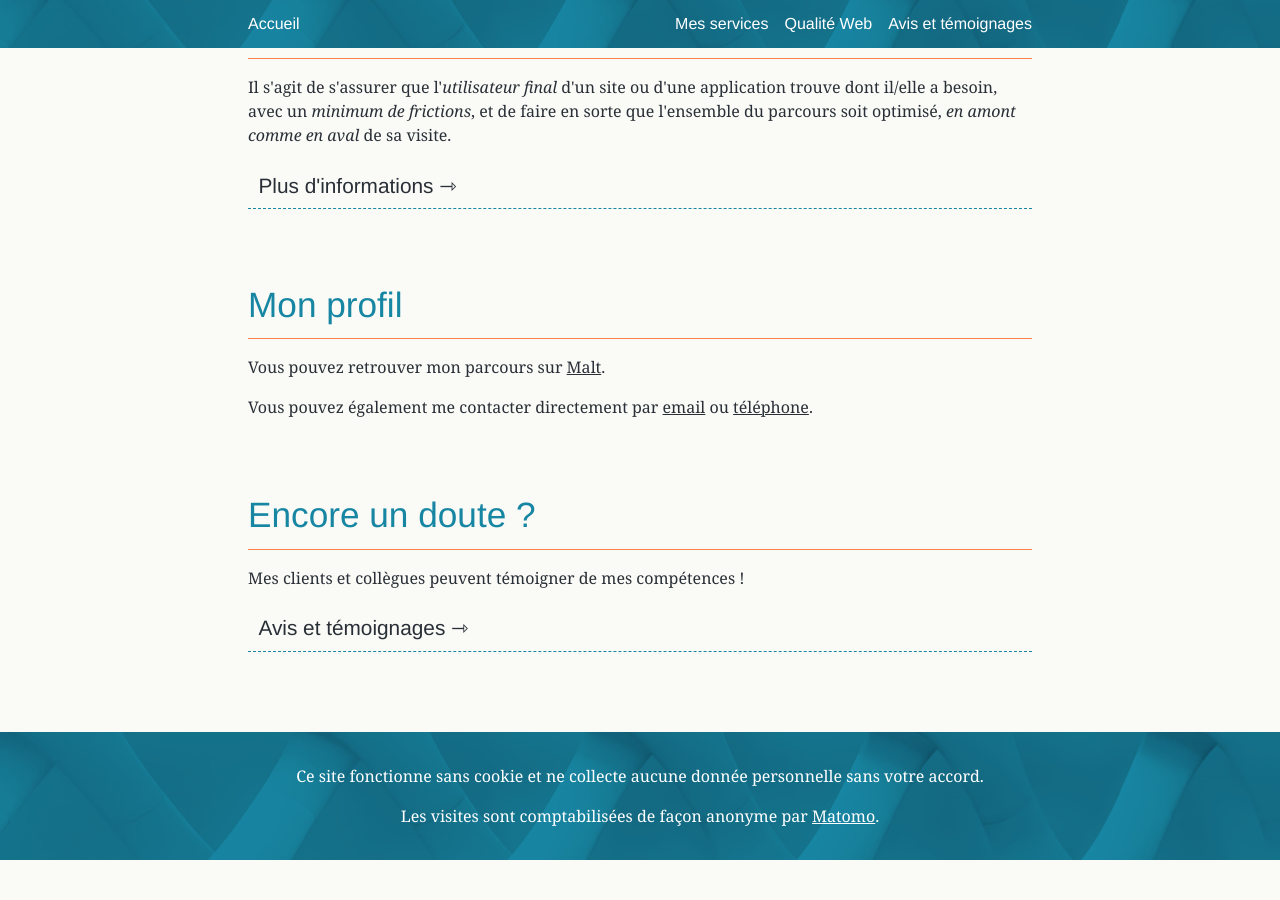
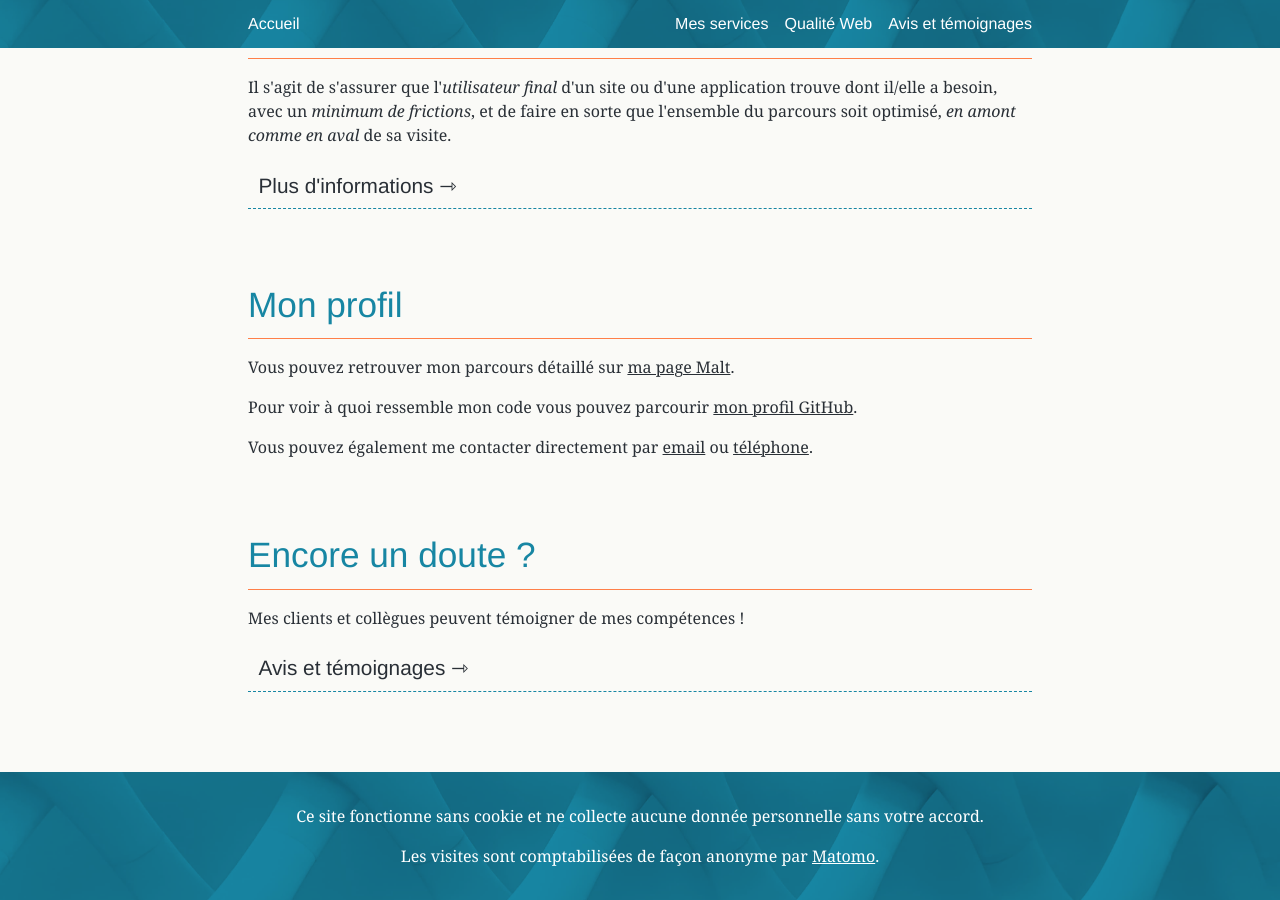
Before and after one commit to viki53/Website-static, a Jekyll site: the page built from index.html, in a window 1280 px wide and 900 px high, scrolled down 1481 px. Built offline with Jekyll 4.4.1, drawn with Linux system fonts in a browser that asks for light colours; comment, search, counter and statistics services are not loaded; before the commit the page ends 2341 px from its top, so only the background shows below that.

Commit message:
Add link to GitHub

```diff
--- a/index.html
+++ b/index.html
@@ -42,7 +42,9 @@ layout: home
 	<article id="profil-contact">
 		<h1>Mon profil</h1>
 
-		<p>Vous pouvez retrouver mon parcours sur <a href="https://www.malt.fr/profile/corentinhatte" target="_blank" rel="noopener noreferrer">Malt</a>.</p>
+		<p>Vous pouvez retrouver mon parcours détaillé sur <a href="https://www.malt.fr/profile/corentinhatte" target="_blank" rel="noopener noreferrer">ma page Malt</a>.</p>
+
+		<p>Pour voir à quoi ressemble mon code vous pouvez parcourir <a href="https://github.com/viki53" target="_blank" rel="noopener noreferrer">mon profil GitHub</a>.</p>
 
 		<p>Vous pouvez également me contacter directement par <a href="mailto:{{ site.email }}" rel="noindex nofollow">email</a> ou <a href="tel:{{ site.phone }}" rel="noindex nofollow">téléphone</a>.</p>
 	</article>
--- a/services-developpement-web.html
+++ b/services-developpement-web.html
@@ -43,5 +43,7 @@ title: "Mes services en conseil et développement Web"
 		<p>De la même façon, chacun de mes livrables est documenté et peut être audité à votre convenance.</p>
 	</section>
 
+	<p>Pour voir à quoi ressemble mon code vous pouvez parcourir <a href="https://github.com/viki53" target="_blank" rel="noopener noreferrer">mon profil GitHub</a>.</p>
+
 	<p><strong>Vous avez encore un doute ?</strong> Lisez les <a href="{{ '/avis-temoignages-clients.html' | relative_url }}"><em>avis et témoignages</em></a> de mes clients et collègues !</p>
 </article>
```
